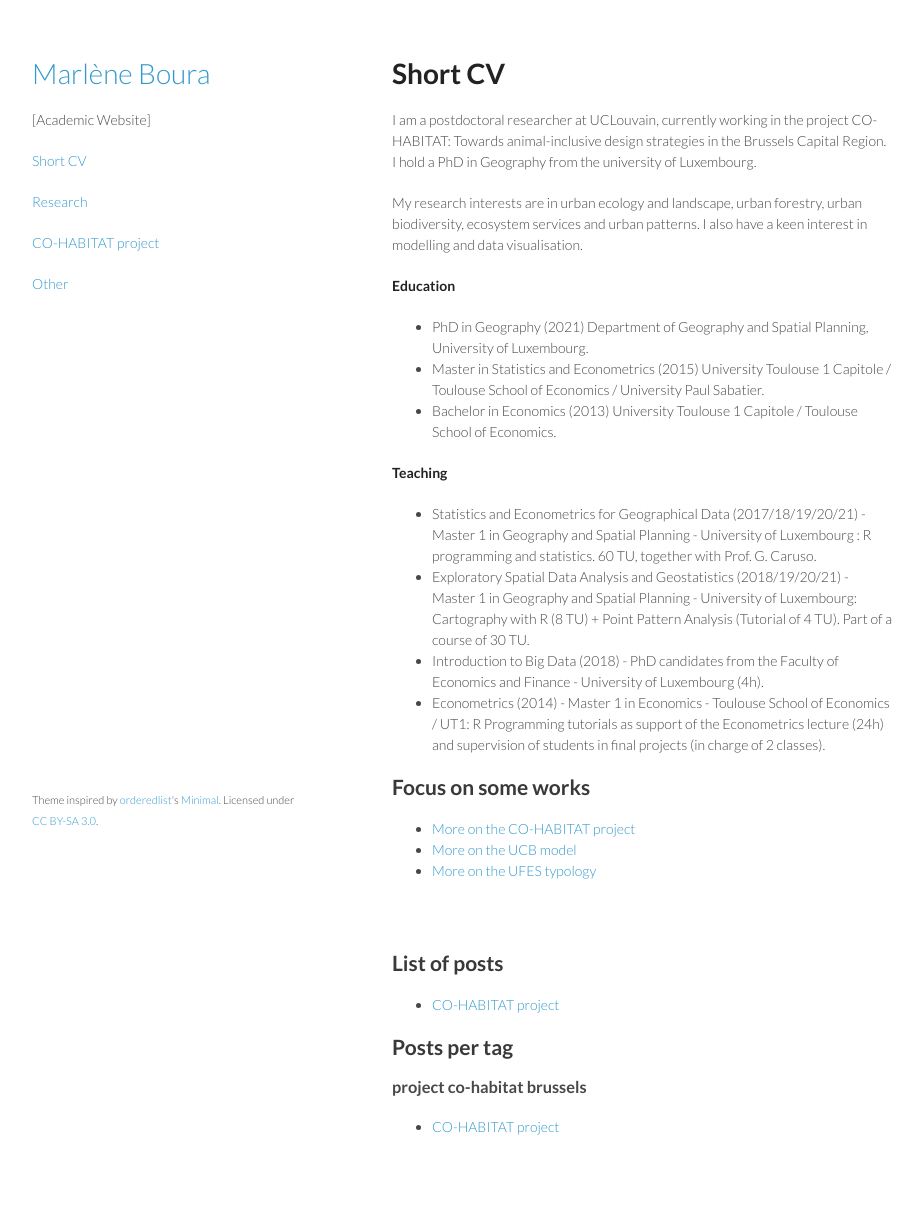
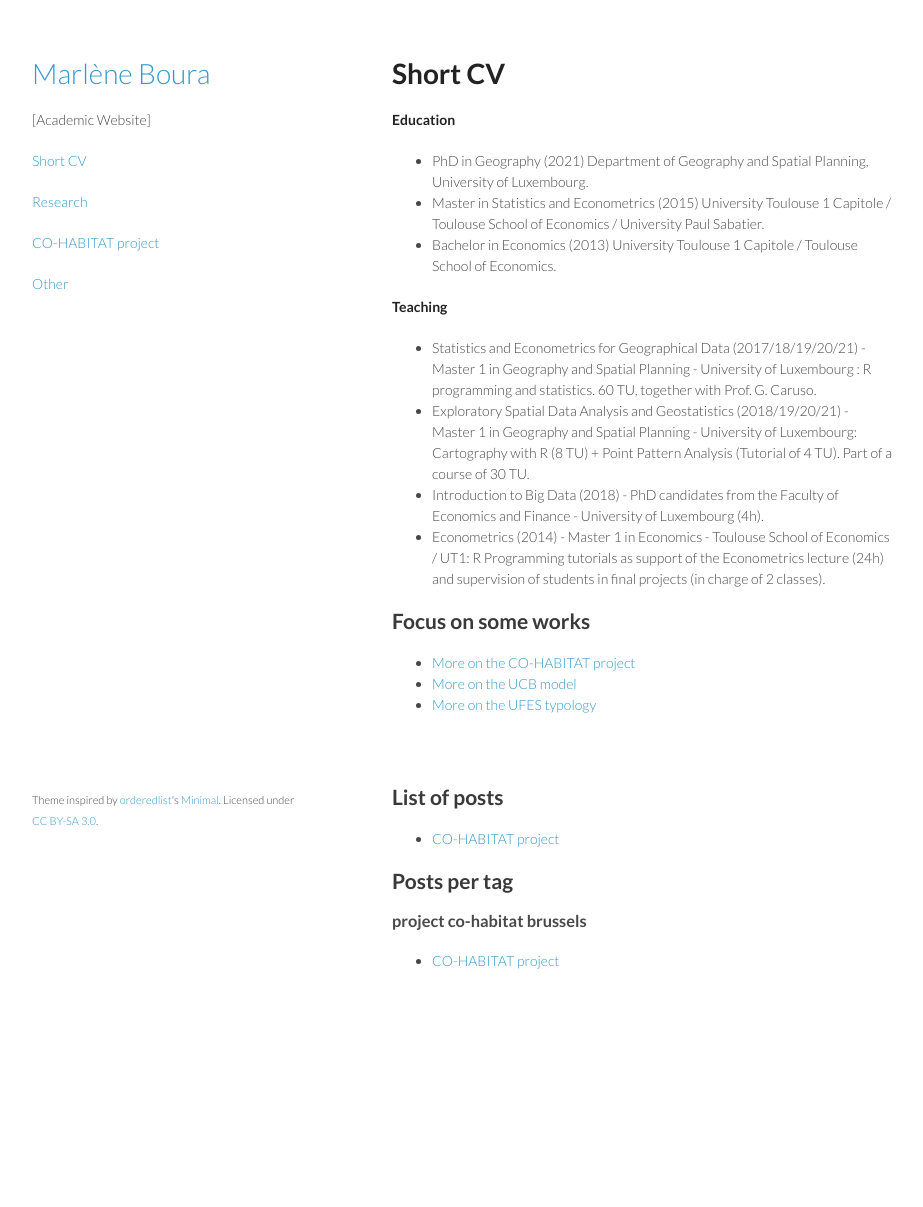
Before and after one commit to mboura/mboura.github.io, a Jekyll site: the page built from cv.md, in a window 1280 px wide. Shown: the whole page, without its empty margins (178-1101 px from the left). Built offline with Jekyll 4.4.1, drawn with Linux system fonts in a browser that asks for light colours; our own code applies the rules of GitHub Pages for plain Markdown files; a script that is not in the unit is left out; after the commit the page ends 1041 px from its top, so only the background shows below that.

Commit message:
Update cv.md

```diff
--- a/cv.md
+++ b/cv.md
@@ -1,8 +1,5 @@
 # Short CV
 
-I am a postdoctoral researcher at UCLouvain, currently working in the project CO-HABITAT: Towards animal-inclusive design strategies in the Brussels Capital Region. I hold a PhD in Geography from the university of Luxembourg.
-
-My research interests are in urban ecology and landscape, urban forestry, urban biodiversity, ecosystem services and urban patterns. I also have a keen interest in modelling and data visualisation.
 
 **Education**
 
```
